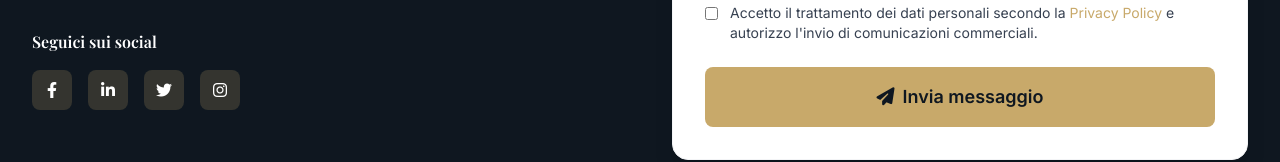
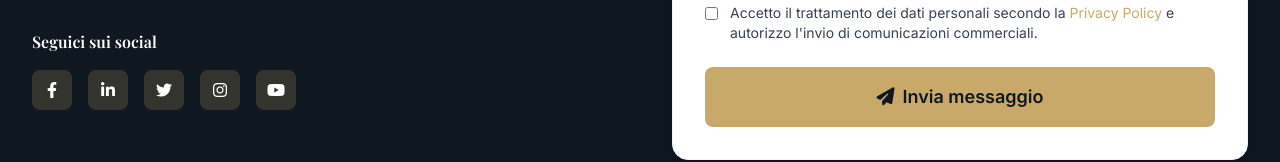
Before and after one commit to yuriisuprun/RegistrySystem-ui, a React (Vite) app: page / in a window 1280 px wide. Shown: the part 5816-5978 px from the top of the page. Built offline with nearby package versions, Linux system fonts and the light colour scheme.

Commit message:
Add YouTube icon to the footer

```diff
--- a/src/components/Footer.jsx
+++ b/src/components/Footer.jsx
@@ -140,6 +140,12 @@ const Footer = () => {
                     className="w-10 h-10 bg-primary-gold/20 rounded-lg flex items-center justify-center hover:bg-primary-gold hover:text-primary-dark transition-all duration-300"
                   >
                     <i className="fab fa-instagram"></i>
+                  </a>
+                  <a
+                    href="#"
+                    className="w-10 h-10 bg-primary-gold/20 rounded-lg flex items-center justify-center hover:bg-primary-gold hover:text-primary-dark transition-all duration-300"
+                  >
+                    <i className="fab fa-youtube"></i>
                   </a>
                 </div>
               </div>
```
